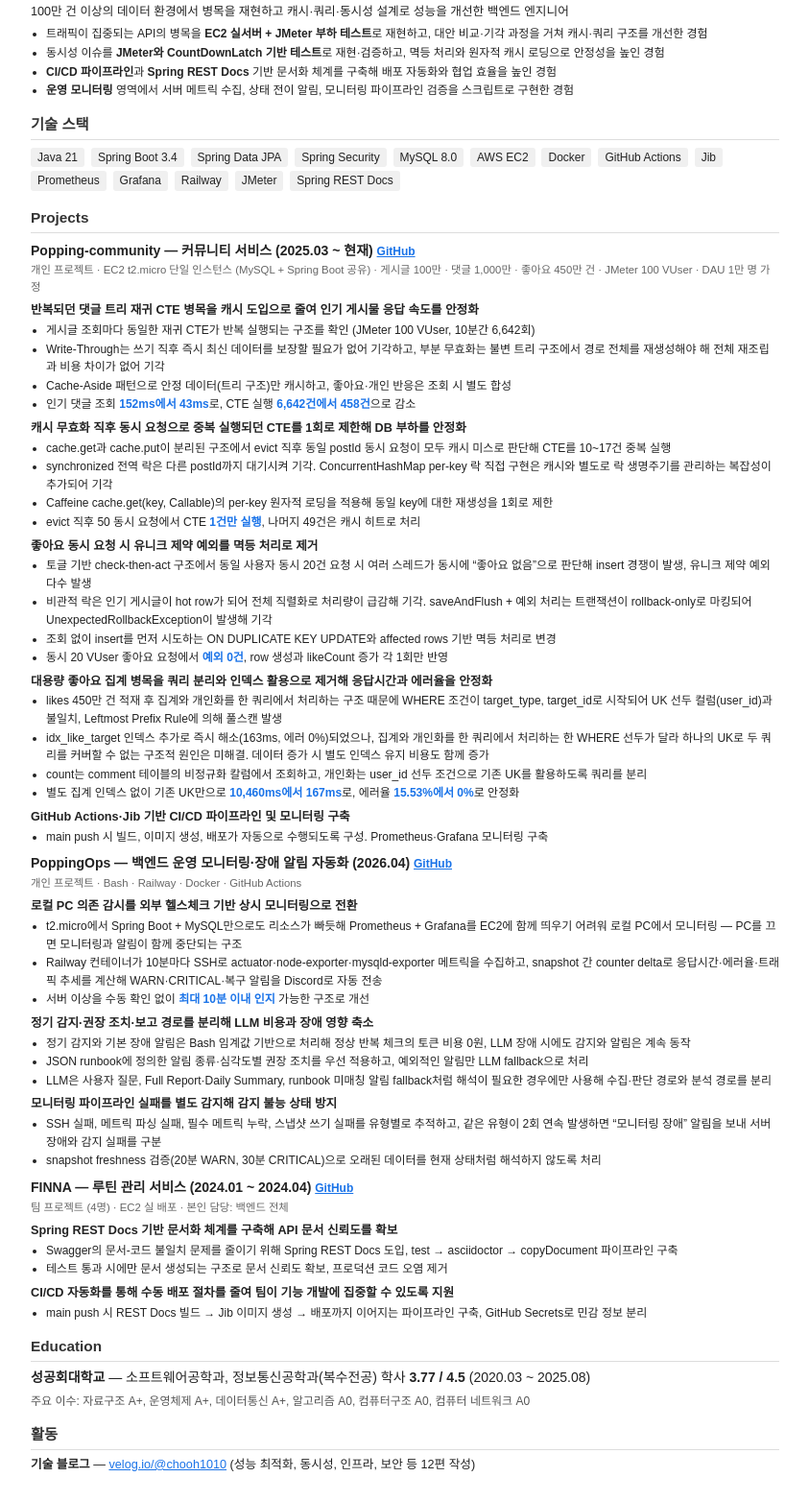
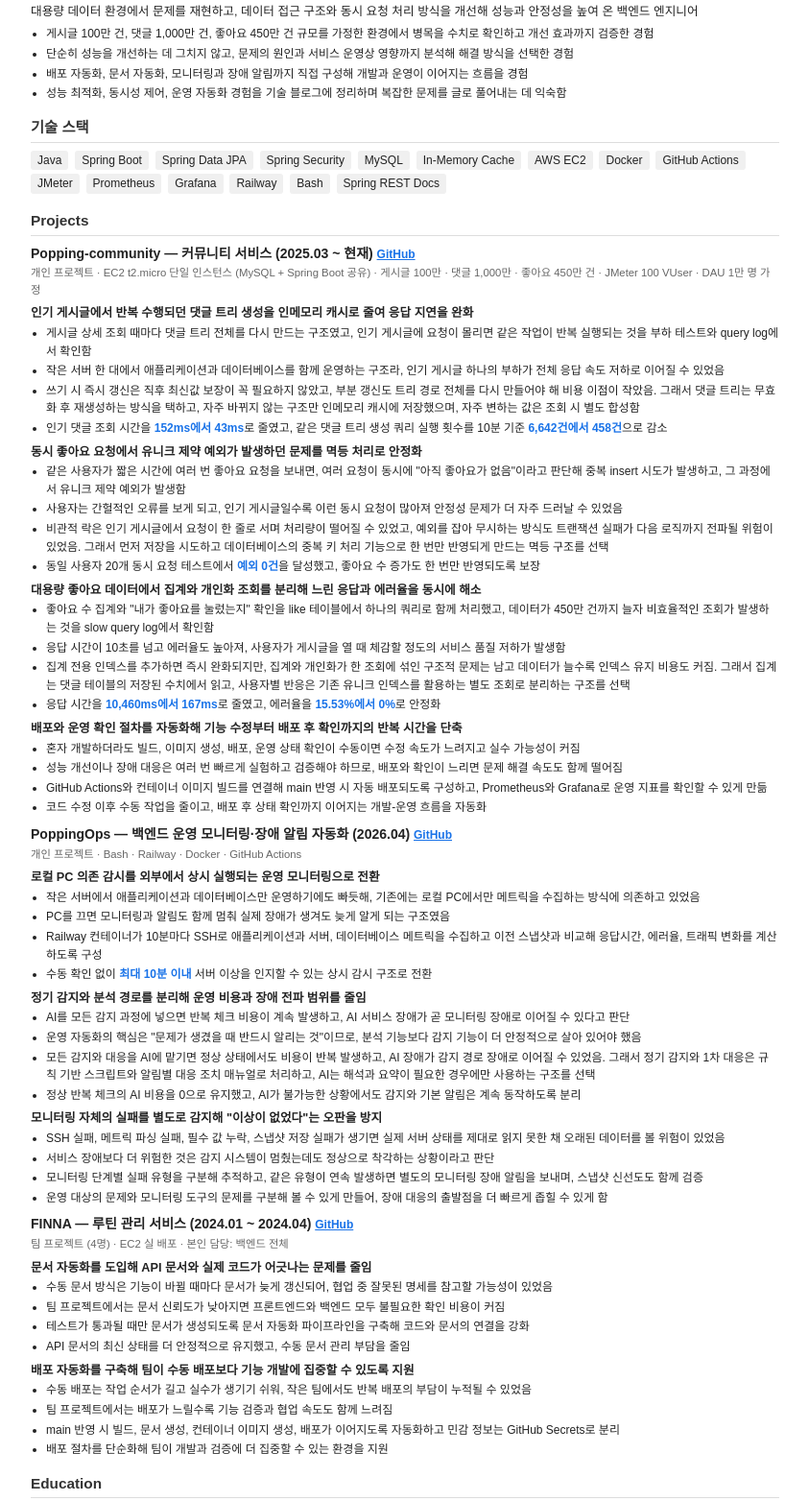
Before and after one commit to chooh1010/resume, a plain HTML site: page resume.html in a window 1280 px wide. Shown: the part 158-1722 px from the top of the page at 96% size, without its empty margins (218-1061 px from the left). Drawn offline with Linux system fonts and the light colour scheme.

Commit message:
docs: make resume v2 the main resume

```diff
--- a/resume.html
+++ b/resume.html
@@ -22,13 +22,18 @@
   .pj-title { font-weight: 700; font-size: 10.5pt; margin: 8px 0 1px 0; }
   .pj-meta { font-size: 8.5pt; color: #666; margin: 0 0 4px 0; }
   .topic { font-weight: 700; font-size: 9.5pt; margin: 6px 0 1px 0; }
-  ul { margin: 1px 0 3px 0; padding-left: 16px; }
-  li { margin-bottom: 1px; font-size: 9pt; }
+  ul { margin: 1px 0 4px 0; padding-left: 16px; }
+  li { margin-bottom: 2px; font-size: 9pt; }
   .blue { font-weight: 700; color: #1a73e8; }
-  .ref { font-size: 8.5pt; color: #888; font-style: italic; margin: 2px 0 8px 0; }
   .edu { margin: 4px 0; }
   .edu-sub { font-size: 9pt; color: #555; }
   .blog { font-size: 9.5pt; }
+  @media print {
+    .avoid-break {
+      break-inside: avoid-page;
+      page-break-inside: avoid;
+    }
+  }
 </style>
 </head>
 <body>
@@ -42,105 +47,116 @@
 </div>
 
 <h2>보유 역량 요약</h2>
-<p style="font-size:9.5pt; margin:0 0 4px 0;">100만 건 이상의 데이터 환경에서 병목을 재현하고 캐시&middot;쿼리&middot;동시성 설계로 성능을 개선한 백엔드 엔지니어</p>
+<p style="font-size:9.5pt; margin:0 0 4px 0;">대용량 데이터 환경에서 문제를 재현하고, 데이터 접근 구조와 동시 요청 처리 방식을 개선해 성능과 안정성을 높여 온 백엔드 엔지니어</p>
 <ul>
-  <li>트래픽이 집중되는 API의 병목을 <b>EC2 실서버 + JMeter 부하 테스트</b>로 재현하고, 대안 비교&middot;기각 과정을 거쳐 캐시&middot;쿼리 구조를 개선한 경험</li>
-  <li>동시성 이슈를 <b>JMeter와 CountDownLatch 기반 테스트</b>로 재현·검증하고, 멱등 처리와 원자적 캐시 로딩으로 안정성을 높인 경험</li>
-  <li><b>CI/CD 파이프라인</b>과 <b>Spring REST Docs</b> 기반 문서화 체계를 구축해 배포 자동화와 협업 효율을 높인 경험</li>
-  <li><b>운영 모니터링</b> 영역에서 서버 메트릭 수집, 상태 전이 알림, 모니터링 파이프라인 검증을 스크립트로 구현한 경험</li>
+  <li>게시글 100만 건, 댓글 1,000만 건, 좋아요 450만 건 규모를 가정한 환경에서 병목을 수치로 확인하고 개선 효과까지 검증한 경험</li>
+  <li>단순히 성능을 개선하는 데 그치지 않고, 문제의 원인과 서비스 운영상 영향까지 분석해 해결 방식을 선택한 경험</li>
+  <li>배포 자동화, 문서 자동화, 모니터링과 장애 알림까지 직접 구성해 개발과 운영이 이어지는 흐름을 경험</li>
+  <li>성능 최적화, 동시성 제어, 운영 자동화 경험을 기술 블로그에 정리하며 복잡한 문제를 글로 풀어내는 데 익숙함</li>
 </ul>
 
 <h2>기술 스택</h2>
 <div class="tags">
-  <span>Java 21</span>
-  <span>Spring Boot 3.4</span>
+  <span>Java</span>
+  <span>Spring Boot</span>
   <span>Spring Data JPA</span>
   <span>Spring Security</span>
-  <span>MySQL 8.0</span>
+  <span>MySQL</span>
+  <span>In-Memory Cache</span>
   <span>AWS EC2</span>
   <span>Docker</span>
   <span>GitHub Actions</span>
-  <span>Jib</span>
+  <span>JMeter</span>
   <span>Prometheus</span>
   <span>Grafana</span>
   <span>Railway</span>
-<span>JMeter</span>
+  <span>Bash</span>
   <span>Spring REST Docs</span>
 </div>
 
 <h2>Projects</h2>
 
-<!-- Popping -->
 <div class="pj-title">Popping-community &mdash; 커뮤니티 서비스 (2025.03 ~ 현재) <a href="https://github.com/Popping-community/Popping-Server" style="color:#1a73e8; font-size:9pt;">GitHub</a></div>
 <div class="pj-meta">개인 프로젝트 &middot; EC2 t2.micro 단일 인스턴스 (MySQL + Spring Boot 공유) &middot; 게시글 100만 &middot; 댓글 1,000만 &middot; 좋아요 450만 건 &middot; JMeter 100 VUser &middot; DAU 1만 명 가정</div>
-<div class="topic">반복되던 댓글 트리 재귀 CTE 병목을 캐시 도입으로 줄여 인기 게시물 응답 속도를 안정화</div>
+
+<div class="topic">인기 게시글에서 반복 수행되던 댓글 트리 생성을 인메모리 캐시로 줄여 응답 지연을 완화</div>
 <ul>
-  <li>게시글 조회마다 동일한 재귀 CTE가 반복 실행되는 구조를 확인 (JMeter 100 VUser, 10분간 6,642회)</li>
-  <li>Write-Through는 쓰기 직후 즉시 최신 데이터를 보장할 필요가 없어 기각하고, 부분 무효화는 불변 트리 구조에서 경로 전체를 재생성해야 해 전체 재조립과 비용 차이가 없어 기각</li>
-  <li>Cache-Aside 패턴으로 안정 데이터(트리 구조)만 캐시하고, 좋아요&middot;개인 반응은 조회 시 별도 합성</li>
-  <li>인기 댓글 조회 <span class="blue">152ms에서 43ms</span>로, CTE 실행 <span class="blue">6,642건에서 458건</span>으로 감소</li>
+  <li>게시글 상세 조회 때마다 댓글 트리 전체를 다시 만드는 구조였고, 인기 게시글에 요청이 몰리면 같은 작업이 반복 실행되는 것을 부하 테스트와 query log에서 확인함</li>
+  <li>작은 서버 한 대에서 애플리케이션과 데이터베이스를 함께 운영하는 구조라, 인기 게시글 하나의 부하가 전체 응답 속도 저하로 이어질 수 있었음</li>
+  <li>쓰기 시 즉시 갱신은 직후 최신값 보장이 꼭 필요하지 않았고, 부분 갱신도 트리 경로 전체를 다시 만들어야 해 비용 이점이 작았음. 그래서 댓글 트리는 무효화 후 재생성하는 방식을 택하고, 자주 바뀌지 않는 구조만 인메모리 캐시에 저장했으며, 자주 변하는 값은 조회 시 별도 합성함</li>
+  <li>인기 댓글 조회 시간을 <span class="blue">152ms에서 43ms</span>로 줄였고, 같은 댓글 트리 생성 쿼리 실행 횟수를 10분 기준 <span class="blue">6,642건에서 458건</span>으로 감소</li>
 </ul>
 
-<div class="topic">캐시 무효화 직후 동시 요청으로 중복 실행되던 CTE를 1회로 제한해 DB 부하를 안정화</div>
+<div class="topic">동시 좋아요 요청에서 유니크 제약 예외가 발생하던 문제를 멱등 처리로 안정화</div>
 <ul>
-  <li>cache.get과 cache.put이 분리된 구조에서 evict 직후 동일 postId 동시 요청이 모두 캐시 미스로 판단해 CTE를 10~17건 중복 실행</li>
-  <li>synchronized 전역 락은 다른 postId까지 대기시켜 기각. ConcurrentHashMap per-key 락 직접 구현은 캐시와 별도로 락 생명주기를 관리하는 복잡성이 추가되어 기각</li>
-  <li>Caffeine cache.get(key, Callable)의 per-key 원자적 로딩을 적용해 동일 key에 대한 재생성을 1회로 제한</li>
-  <li>evict 직후 50 동시 요청에서 CTE <span class="blue">1건만 실행</span>, 나머지 49건은 캐시 히트로 처리</li>
+  <li>같은 사용자가 짧은 시간에 여러 번 좋아요 요청을 보내면, 여러 요청이 동시에 "아직 좋아요가 없음"이라고 판단해 중복 insert 시도가 발생하고, 그 과정에서 유니크 제약 예외가 발생함</li>
+  <li>사용자는 간헐적인 오류를 보게 되고, 인기 게시글일수록 이런 동시 요청이 많아져 안정성 문제가 더 자주 드러날 수 있었음</li>
+  <li>비관적 락은 인기 게시글에서 요청이 한 줄로 서며 처리량이 떨어질 수 있었고, 예외를 잡아 무시하는 방식도 트랜잭션 실패가 다음 로직까지 전파될 위험이 있었음. 그래서 먼저 저장을 시도하고 데이터베이스의 중복 키 처리 기능으로 한 번만 반영되게 만드는 멱등 구조를 선택</li>
+  <li>동일 사용자 20개 동시 요청 테스트에서 <span class="blue">예외 0건</span>을 달성했고, 좋아요 수 증가도 한 번만 반영되도록 보장</li>
 </ul>
 
-<div class="topic">좋아요 동시 요청 시 유니크 제약 예외를 멱등 처리로 제거</div>
+<div class="avoid-break">
+  <div class="topic">대용량 좋아요 데이터에서 집계와 개인화 조회를 분리해 느린 응답과 에러율을 동시에 해소</div>
+  <ul>
+    <li>좋아요 수 집계와 "내가 좋아요를 눌렀는지" 확인을 like 테이블에서 하나의 쿼리로 함께 처리했고, 데이터가 450만 건까지 늘자 비효율적인 조회가 발생하는 것을 slow query log에서 확인함</li>
+    <li>응답 시간이 10초를 넘고 에러율도 높아져, 사용자가 게시글을 열 때 체감할 정도의 서비스 품질 저하가 발생함</li>
+    <li>집계 전용 인덱스를 추가하면 즉시 완화되지만, 집계와 개인화가 한 조회에 섞인 구조적 문제는 남고 데이터가 늘수록 인덱스 유지 비용도 커짐. 그래서 집계는 댓글 테이블의 저장된 수치에서 읽고, 사용자별 반응은 기존 유니크 인덱스를 활용하는 별도 조회로 분리하는 구조를 선택</li>
+    <li>응답 시간을 <span class="blue">10,460ms에서 167ms</span>로 줄였고, 에러율을 <span class="blue">15.53%에서 0%</span>로 안정화</li>
+  </ul>
+</div>
+
+<div class="topic">배포와 운영 확인 절차를 자동화해 기능 수정부터 배포 후 확인까지의 반복 시간을 단축</div>
 <ul>
-  <li>토글 기반 check-then-act 구조에서 동일 사용자 동시 20건 요청 시 여러 스레드가 동시에 &ldquo;좋아요 없음&rdquo;으로 판단해 insert 경쟁이 발생, 유니크 제약 예외 다수 발생</li>
-  <li>비관적 락은 인기 게시글이 hot row가 되어 전체 직렬화로 처리량이 급감해 기각. saveAndFlush + 예외 처리는 트랜잭션이 rollback-only로 마킹되어 UnexpectedRollbackException이 발생해 기각</li>
-  <li>조회 없이 insert를 먼저 시도하는 ON DUPLICATE KEY UPDATE와 affected rows 기반 멱등 처리로 변경</li>
-  <li>동시 20 VUser 좋아요 요청에서 <span class="blue">예외 0건</span>, row 생성과 likeCount 증가 각 1회만 반영</li>
+  <li>혼자 개발하더라도 빌드, 이미지 생성, 배포, 운영 상태 확인이 수동이면 수정 속도가 느려지고 실수 가능성이 커짐</li>
+  <li>성능 개선이나 장애 대응은 여러 번 빠르게 실험하고 검증해야 하므로, 배포와 확인이 느리면 문제 해결 속도도 함께 떨어짐</li>
+  <li>GitHub Actions와 컨테이너 이미지 빌드를 연결해 main 반영 시 자동 배포되도록 구성하고, Prometheus와 Grafana로 운영 지표를 확인할 수 있게 만듦</li>
+  <li>코드 수정 이후 수동 작업을 줄이고, 배포 후 상태 확인까지 이어지는 개발-운영 흐름을 자동화</li>
 </ul>
 
-<div class="topic">대용량 좋아요 집계 병목을 쿼리 분리와 인덱스 활용으로 제거해 응답시간과 에러율을 안정화</div>
+<div class="pj-title">PoppingOps &mdash; 백엔드 운영 모니터링·장애 알림 자동화 (2026.04) <a href="https://github.com/Popping-community/popping-ops-railway" style="color:#1a73e8; font-size:9pt;">GitHub</a></div>
+<div class="pj-meta">개인 프로젝트 &middot; Bash &middot; Railway &middot; Docker &middot; GitHub Actions</div>
+
+<div class="topic">로컬 PC 의존 감시를 외부에서 상시 실행되는 운영 모니터링으로 전환</div>
 <ul>
-  <li>likes 450만 건 적재 후 집계와 개인화를 한 쿼리에서 처리하는 구조 때문에 WHERE 조건이 target_type, target_id로 시작되어 UK 선두 컬럼(user_id)과 불일치, Leftmost Prefix Rule에 의해 풀스캔 발생</li>
-  <li>idx_like_target 인덱스 추가로 즉시 해소(163ms, 에러 0%)되었으나, 집계와 개인화를 한 쿼리에서 처리하는 한 WHERE 선두가 달라 하나의 UK로 두 쿼리를 커버할 수 없는 구조적 원인은 미해결. 데이터 증가 시 별도 인덱스 유지 비용도 함께 증가</li>
-  <li>count는 comment 테이블의 비정규화 칼럼에서 조회하고, 개인화는 user_id 선두 조건으로 기존 UK를 활용하도록 쿼리를 분리</li>
-  <li>별도 집계 인덱스 없이 기존 UK만으로 <span class="blue">10,460ms에서 167ms</span>로, 에러율 <span class="blue">15.53%에서 0%</span>로 안정화</li>
+  <li>작은 서버에서 애플리케이션과 데이터베이스만 운영하기에도 빠듯해, 기존에는 로컬 PC에서만 메트릭을 수집하는 방식에 의존하고 있었음</li>
+  <li>PC를 끄면 모니터링과 알림도 함께 멈춰 실제 장애가 생겨도 늦게 알게 되는 구조였음</li>
+  <li>Railway 컨테이너가 10분마다 SSH로 애플리케이션과 서버, 데이터베이스 메트릭을 수집하고 이전 스냅샷과 비교해 응답시간, 에러율, 트래픽 변화를 계산하도록 구성</li>
+  <li>수동 확인 없이 <span class="blue">최대 10분 이내</span> 서버 이상을 인지할 수 있는 상시 감시 구조로 전환</li>
 </ul>
 
-<div class="topic">GitHub Actions&middot;Jib 기반 CI/CD 파이프라인 및 모니터링 구축</div>
+<div class="topic">정기 감지와 분석 경로를 분리해 운영 비용과 장애 전파 범위를 줄임</div>
 <ul>
-  <li>main push 시 빌드, 이미지 생성, 배포가 자동으로 수행되도록 구성. Prometheus&middot;Grafana 모니터링 구축</li>
+  <li>AI를 모든 감지 과정에 넣으면 반복 체크 비용이 계속 발생하고, AI 서비스 장애가 곧 모니터링 장애로 이어질 수 있다고 판단</li>
+  <li>운영 자동화의 핵심은 "문제가 생겼을 때 반드시 알리는 것"이므로, 분석 기능보다 감지 기능이 더 안정적으로 살아 있어야 했음</li>
+  <li>모든 감지와 대응을 AI에 맡기면 정상 상태에서도 비용이 반복 발생하고, AI 장애가 감지 경로 장애로 이어질 수 있었음. 그래서 정기 감지와 1차 대응은 규칙 기반 스크립트와 알림별 대응 조치 매뉴얼로 처리하고, AI는 해석과 요약이 필요한 경우에만 사용하는 구조를 선택</li>
+  <li>정상 반복 체크의 AI 비용을 0으로 유지했고, AI가 불가능한 상황에서도 감지와 기본 알림은 계속 동작하도록 분리</li>
 </ul>
 
-<!-- PoppingOps -->
-<div class="pj-title">PoppingOps &mdash; 백엔드 운영 모니터링&middot;장애 알림 자동화 (2026.04) <a href="https://github.com/Popping-community/popping-ops-railway" style="color:#1a73e8; font-size:9pt;">GitHub</a></div>
-<div class="pj-meta">개인 프로젝트 &middot; Bash &middot; Railway &middot; Docker &middot; GitHub Actions</div>
-<div class="topic">로컬 PC 의존 감시를 외부 헬스체크 기반 상시 모니터링으로 전환</div>
+<div class="topic">모니터링 자체의 실패를 별도로 감지해 "이상이 없었다"는 오판을 방지</div>
 <ul>
-  <li>t2.micro에서 Spring Boot + MySQL만으로도 리소스가 빠듯해 Prometheus + Grafana를 EC2에 함께 띄우기 어려워 로컬 PC에서 모니터링 &mdash; PC를 끄면 모니터링과 알림이 함께 중단되는 구조</li>
-  <li>Railway 컨테이너가 10분마다 SSH로 actuator&middot;node-exporter&middot;mysqld-exporter 메트릭을 수집하고, snapshot 간 counter delta로 응답시간&middot;에러율&middot;트래픽 추세를 계산해 WARN&middot;CRITICAL&middot;복구 알림을 Discord로 자동 전송</li>
-  <li>서버 이상을 수동 확인 없이 <span class="blue">최대 10분 이내 인지</span> 가능한 구조로 개선</li>
+  <li>SSH 실패, 메트릭 파싱 실패, 필수 값 누락, 스냅샷 저장 실패가 생기면 실제 서버 상태를 제대로 읽지 못한 채 오래된 데이터를 볼 위험이 있었음</li>
+  <li>서비스 장애보다 더 위험한 것은 감지 시스템이 멈췄는데도 정상으로 착각하는 상황이라고 판단</li>
+  <li>모니터링 단계별 실패 유형을 구분해 추적하고, 같은 유형이 연속 발생하면 별도의 모니터링 장애 알림을 보내며, 스냅샷 신선도도 함께 검증</li>
+  <li>운영 대상의 문제와 모니터링 도구의 문제를 구분해 볼 수 있게 만들어, 장애 대응의 출발점을 더 빠르게 좁힐 수 있게 함</li>
 </ul>
-<div class="topic">정기 감지&middot;권장 조치&middot;보고 경로를 분리해 LLM 비용과 장애 영향 축소</div>
-<ul>
-  <li>정기 감지와 기본 장애 알림은 Bash 임계값 기반으로 처리해 정상 반복 체크의 토큰 비용 0원, LLM 장애 시에도 감지와 알림은 계속 동작</li>
-  <li>JSON runbook에 정의한 알림 종류&middot;심각도별 권장 조치를 우선 적용하고, 예외적인 알림만 LLM fallback으로 처리</li>
-  <li>LLM은 사용자 질문, Full Report&middot;Daily Summary, runbook 미매칭 알림 fallback처럼 해석이 필요한 경우에만 사용해 수집&middot;판단 경로와 분석 경로를 분리</li>
-</ul>
-<div class="topic">모니터링 파이프라인 실패를 별도 감지해 감지 불능 상태 방지</div>
-<ul>
-  <li>SSH 실패, 메트릭 파싱 실패, 필수 메트릭 누락, 스냅샷 쓰기 실패를 유형별로 추적하고, 같은 유형이 2회 연속 발생하면 &ldquo;모니터링 장애&rdquo; 알림을 보내 서버 장애와 감지 실패를 구분</li>
-  <li>snapshot freshness 검증(20분 WARN, 30분 CRITICAL)으로 오래된 데이터를 현재 상태처럼 해석하지 않도록 처리</li>
-</ul>
-<!-- FINNA -->
+
 <div class="pj-title">FINNA &mdash; 루틴 관리 서비스 (2024.01 ~ 2024.04) <a href="https://github.com/Finna-GDSC/DoFarming_SERVER" style="color:#1a73e8; font-size:9pt;">GitHub</a></div>
 <div class="pj-meta">팀 프로젝트 (4명) &middot; EC2 실 배포 &middot; 본인 담당: 백엔드 전체</div>
-<div class="topic">Spring REST Docs 기반 문서화 체계를 구축해 API 문서 신뢰도를 확보</div>
+
+<div class="topic">문서 자동화를 도입해 API 문서와 실제 코드가 어긋나는 문제를 줄임</div>
 <ul>
-  <li>Swagger의 문서-코드 불일치 문제를 줄이기 위해 Spring REST Docs 도입, test &rarr; asciidoctor &rarr; copyDocument 파이프라인 구축</li>
-  <li>테스트 통과 시에만 문서 생성되는 구조로 문서 신뢰도 확보, 프로덕션 코드 오염 제거</li>
+  <li>수동 문서 방식은 기능이 바뀔 때마다 문서가 늦게 갱신되어, 협업 중 잘못된 명세를 참고할 가능성이 있었음</li>
+  <li>팀 프로젝트에서는 문서 신뢰도가 낮아지면 프론트엔드와 백엔드 모두 불필요한 확인 비용이 커짐</li>
+  <li>테스트가 통과될 때만 문서가 생성되도록 문서 자동화 파이프라인을 구축해 코드와 문서의 연결을 강화</li>
+  <li>API 문서의 최신 상태를 더 안정적으로 유지했고, 수동 문서 관리 부담을 줄임</li>
 </ul>
-<div class="topic">CI/CD 자동화를 통해 수동 배포 절차를 줄여 팀이 기능 개발에 집중할 수 있도록 지원</div>
+
+<div class="topic">배포 자동화를 구축해 팀이 수동 배포보다 기능 개발에 집중할 수 있도록 지원</div>
 <ul>
-  <li>main push 시 REST Docs 빌드 &rarr; Jib 이미지 생성 &rarr; 배포까지 이어지는 파이프라인 구축, GitHub Secrets로 민감 정보 분리</li>
+  <li>수동 배포는 작업 순서가 길고 실수가 생기기 쉬워, 작은 팀에서도 반복 배포의 부담이 누적될 수 있었음</li>
+  <li>팀 프로젝트에서는 배포가 느릴수록 기능 검증과 협업 속도도 함께 느려짐</li>
+  <li>main 반영 시 빌드, 문서 생성, 컨테이너 이미지 생성, 배포가 이어지도록 자동화하고 민감 정보는 GitHub Secrets로 분리</li>
+  <li>배포 절차를 단순화해 팀이 개발과 검증에 더 집중할 수 있는 환경을 지원</li>
 </ul>
 
 <h2>Education</h2>
```
